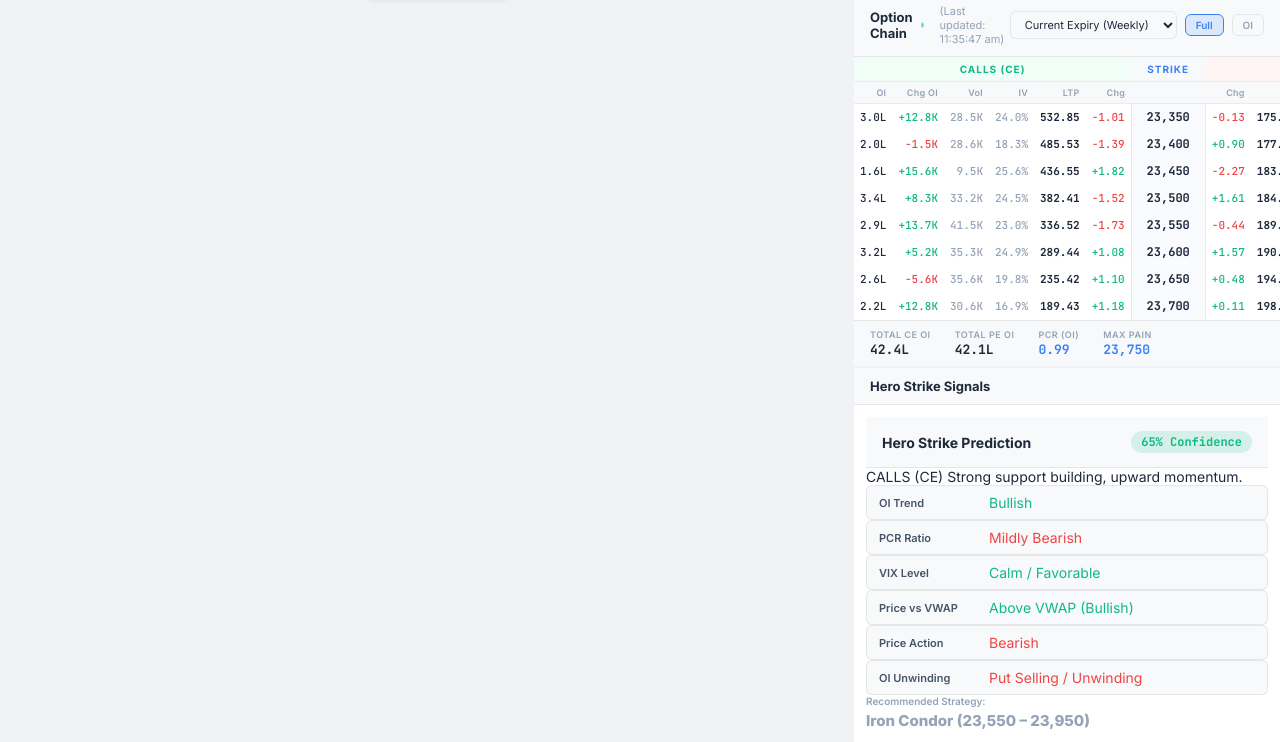
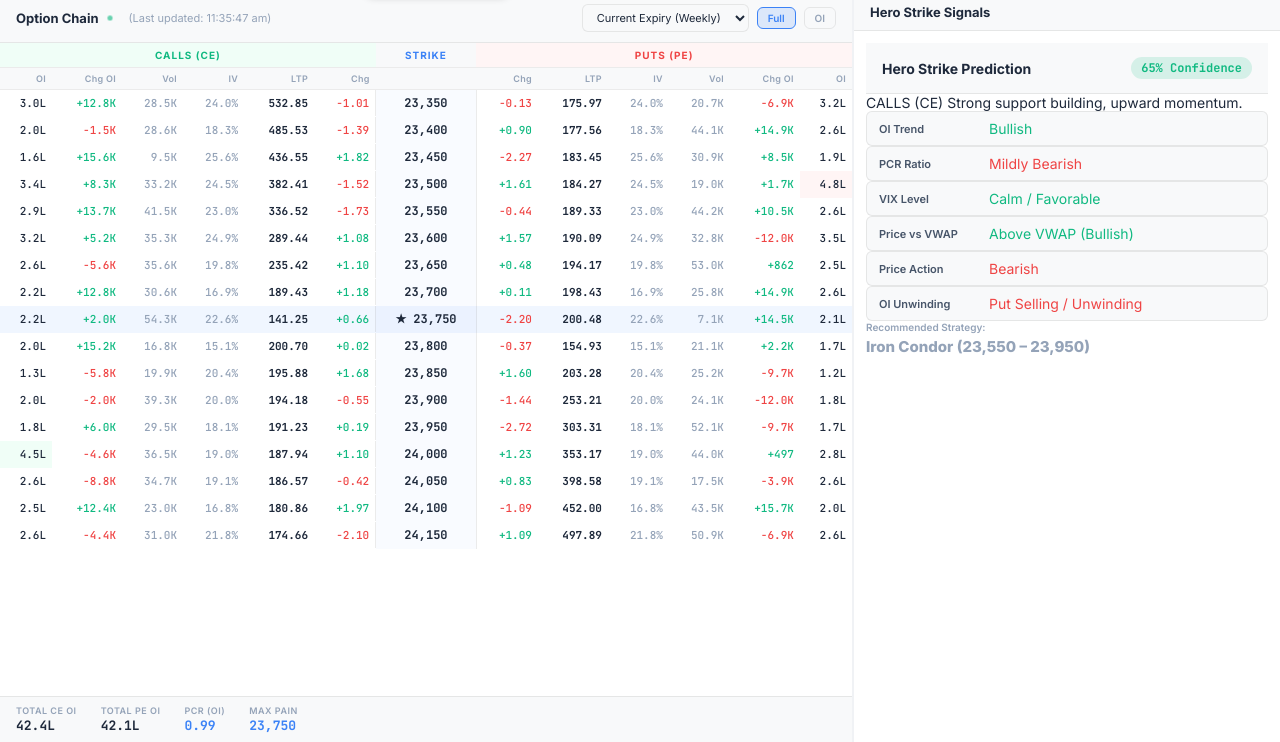
Before and after one commit to santhoshpervaram17-prog/hero-dashboard, a website: page live.html in a window 1280 px wide. Shown: the part 58-800 px from the top of the page. Drawn offline with Linux system fonts and the light colour scheme.

Commit message:
Add files via upload

```diff
--- a/live-style.css
+++ b/live-style.css
@@ -438,8 +438,7 @@ body {
    Option Chain Panel
    =========================== */
 .chain-panel {
-    grid-row: 1;
-    grid-column: 2;
+    /* Flow naturally */
 }
 
 .chain-controls {
@@ -806,8 +805,7 @@ body {
    Greeks & Analysis Panel
    =========================== */
 .greeks-panel {
-    grid-row: 2;
-    grid-column: 2;
+    /* Flow naturally */
 }
 
 .greek-tabs {
```
